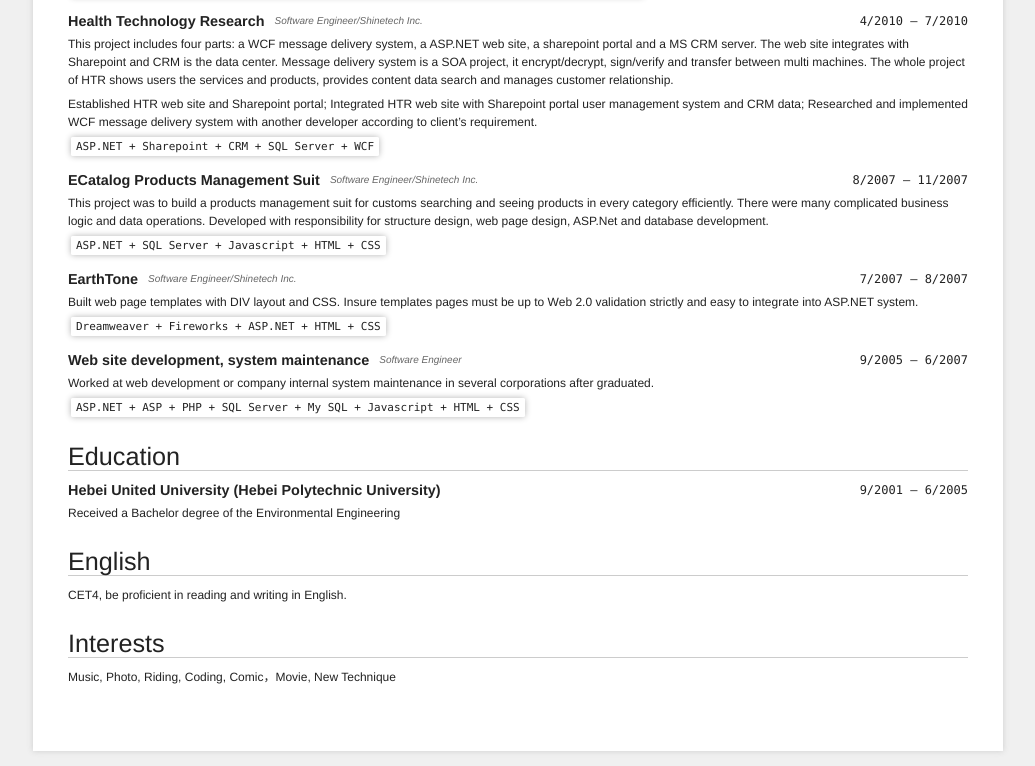
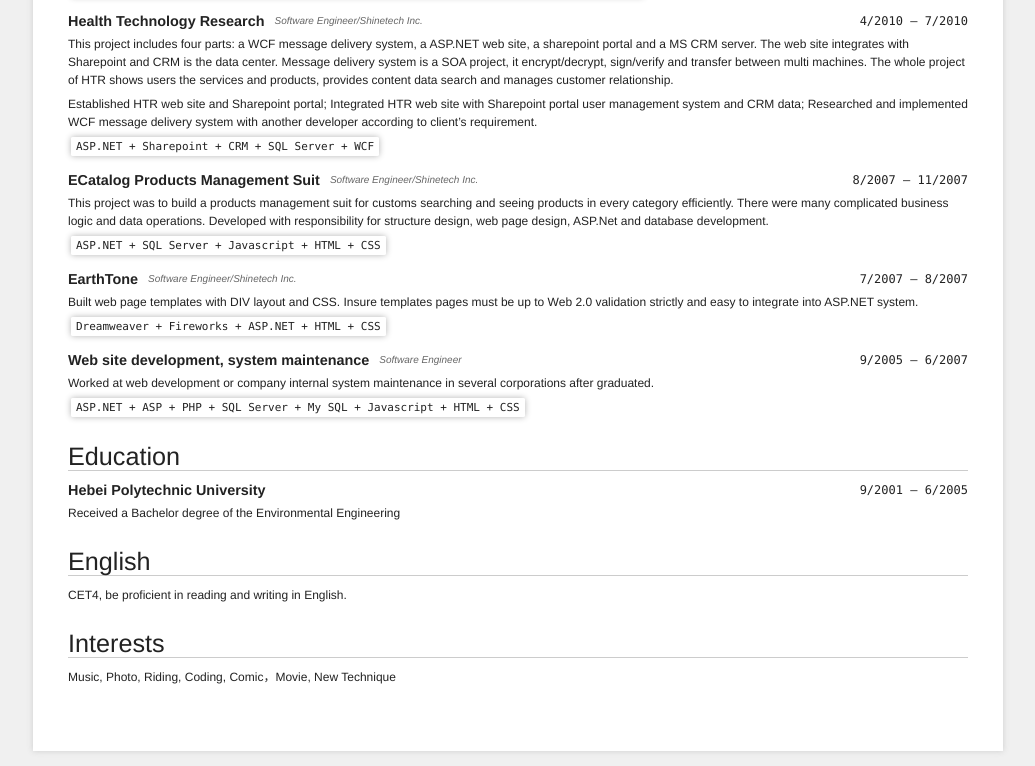
Before and after one commit to lowrain/lowrain.github.io, a plain HTML site: page cv_en.html in a window 1280 px wide. Shown: the part 1468-2234 px from the top of the page, without its empty margins (122-1157 px from the left). Drawn offline with Linux system fonts and the light colour scheme.

Commit message:
modify cv

```diff
--- a/cv_en.html
+++ b/cv_en.html
@@ -219,7 +219,7 @@
     <div class="set">
         <div class="item">
             <h3>
-                <span class="school l">Hebei United University (Hebei Polytechnic University)</span>
+                <span class="school l">Hebei Polytechnic University</span>
                 <span class="date r">9/2001 &mdash; 6/2005</span>
             </h3>
             <span class="clear"> </span>
```
Also changed, not shown: cv_zh.html (+1 -1 lines), 2 other files.
